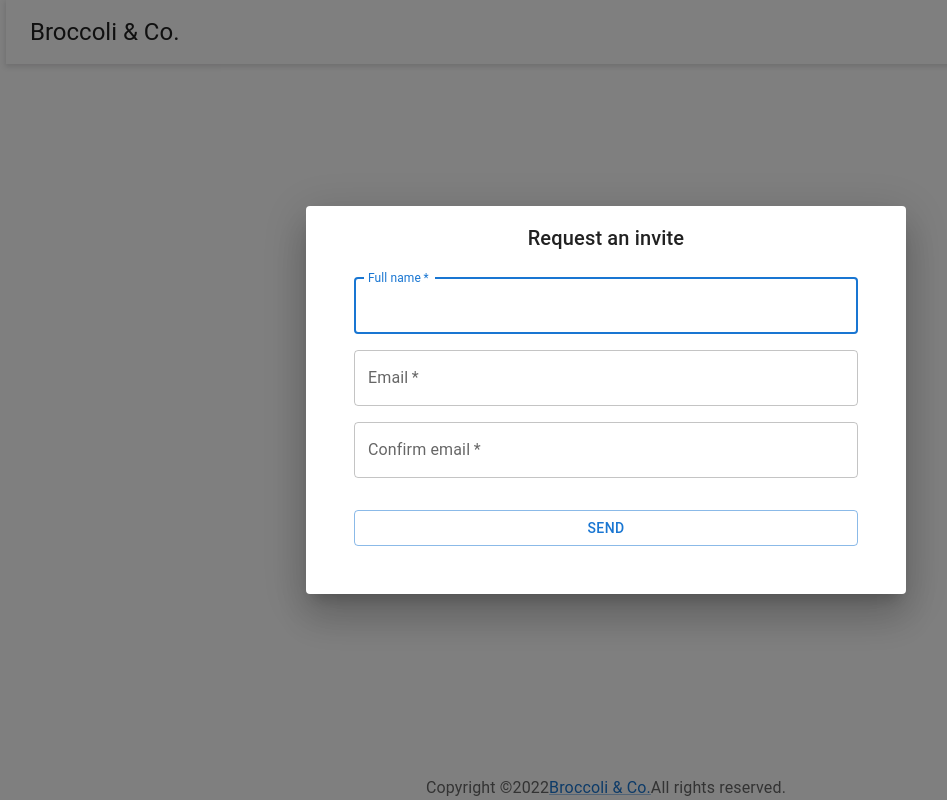
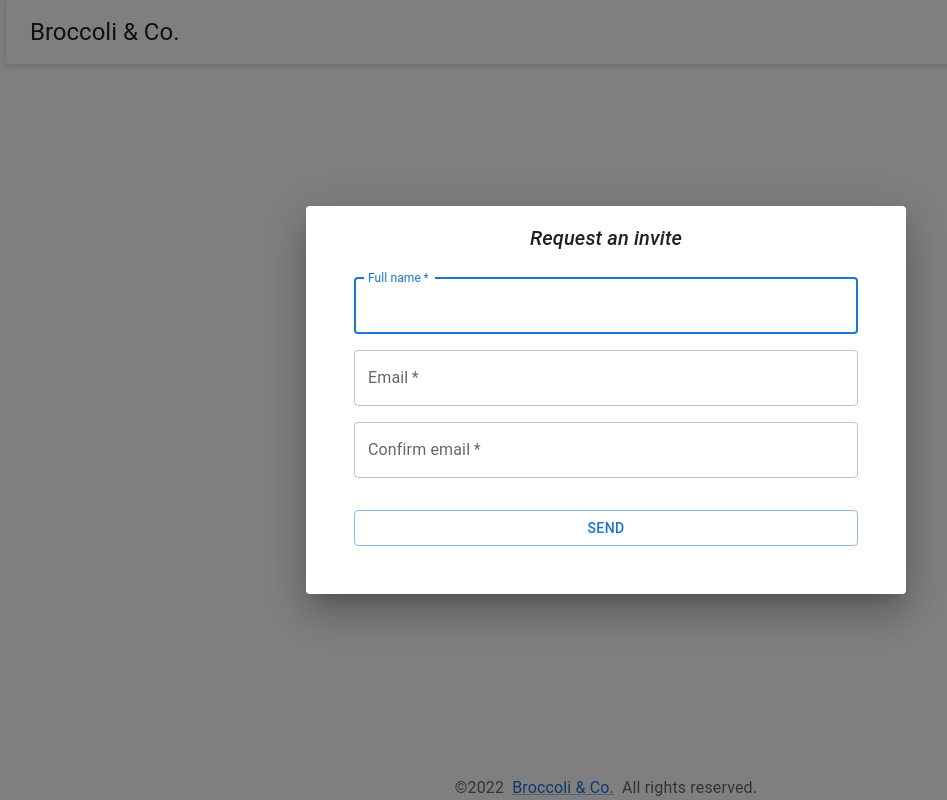
Before and after one commit to liuwei1025/broccoli, a React (Create React App) app: page / in a window 1280 px wide. Both pictures are taken after a click on the button "REQUEST AN INVITE". Shown: the whole page, without its empty margins (34-981 px from the left). Built offline with nearby package versions, Linux system fonts and the light colour scheme.

Commit message:
feat: 增加请求交互

```diff
--- a/package.json
+++ b/package.json
@@ -56,5 +56,6 @@
       "last 1 firefox version",
       "last 1 safari version"
     ]
-  }
+  },
+  "proxy": "https://l94wc2001h.execute-api.ap-southeast-2.amazonaws.com/"
 }
--- a/src/App.tsx
+++ b/src/App.tsx
@@ -5,15 +5,16 @@ import {
   CssBaseline,
   Dialog,
   DialogTitle,
+  FormHelperText,
   Grid,
   Link,
   TextField,
   Typography,
 } from '@mui/material'
-import { useBoolean } from 'ahooks'
+import { useBoolean, useRequest } from 'ahooks'
 import { useEffect } from 'react'
 import { Controller, useForm } from 'react-hook-form'
-import './theme/index.ts'
+import service from './service'
 import { emailRegex } from './util'
 
 function Header() {
@@ -33,44 +34,17 @@ function Header() {
     </Container>
   )
 }
+// FIXME 此处year最好是从服务端获取
 const year = new Date().getFullYear()
 function Footer() {
   return (
-    <Typography color="text.secondary" align="center">
-      Copyright ©{year}
-      <Link href="#">Broccoli &amp; Co.</Link>
-      All rights reserved.
+    <Typography color="text.secondary" align="center" whiteSpace="pre">
+      {`©${year}`}
+      <Link href="#" sx={{ m: 1 }}>
+        Broccoli &amp; Co.
+      </Link>
+      {`All rights reserved.`}
     </Typography>
-  )
-}
-
-function App() {
-  return (
-    <Box sx={{ display: 'flex', flexDirection: 'column', height: '100vh' }}>
-      <CssBaseline />
-      <Header />
-      <Container
-        maxWidth="xs"
-        sx={{
-          display: 'flex',
-          justifyContent: 'center',
-          alignItems: 'center',
-          flexDirection: 'column',
-          flex: 1,
-          overflowY: 'auto',
-          lineHeight: 1.2,
-        }}
-      >
-        <h1 style={{ whiteSpace: 'break-spaces', textAlign: 'center' }}>
-          {'A better way\nto enjoy every day.'}
-        </h1>
-        <Box component="sub" sx={{ color: 'text.secondary' }}>
-          Be the first to know when we launch.
-        </Box>
-        <Invitation />
-      </Container>
-      <Footer />
-    </Box>
   )
 }
 
@@ -88,12 +62,34 @@ function Invitation() {
       confirm: '',
     },
   })
+  const {
+    loading,
+    run: onSubmit,
+    data,
+    mutate,
+  } = useRequest(
+    async (data: FormValues) => {
+      try {
+        const { data: res } = await service.post('/prod/fake-auth', {
+          name: data.name,
+          email: data.email,
+        })
+        return res
+      } catch (e: any) {
+        return e.response?.data
+      }
+    },
+    { manual: true }
+  )
+  const showRemoteError = !loading && data?.errorMessage
+  const registered = data === 'Registered'
+  // reset the form and the last response when close the dialog
   useEffect(() => {
-    if (!open) reset()
-  }, [open, reset])
-  const onSubmit = (data: FormValues) => {
-    console.log(data)
+    if (!open) {
+      reset()
+      mutate()
     }
+  }, [open, reset, mutate])
   return (
     <>
       <Dialog
@@ -102,8 +98,27 @@ function Invitation() {
         aria-describedby="Request an invite"
       >
         <DialogTitle sx={{ textAlign: 'center' }}>
-          Request an invite
+          <i>{registered ? 'All done!' : 'Request an invite'}</i>
         </DialogTitle>
+        {registered ? (
+          <Box sx={{ p: 6, pt: 1 }}>
+            <Box
+              sx={{
+                color: 'text.secondary',
+                whiteSpace: 'break-spaces',
+                textAlign: 'center',
+              }}
+            >{`You will be the one of the first to experience\nBroccoli & Co. when we launch.`}</Box>
+            <Button
+              fullWidth
+              variant="outlined"
+              sx={{ mt: 4 }}
+              onClick={setFalse}
+            >
+              OK
+            </Button>
+          </Box>
+        ) : (
           <Box
             component="form"
             onSubmit={handleSubmit(onSubmit)}
@@ -200,12 +215,30 @@ function Invitation() {
                 />
               </Grid>
               <Grid item xs={12} sx={{ mt: 2 }}>
-              <Button type="submit" fullWidth variant="outlined">
-                Send
+                <Button
+                  disabled={loading}
+                  type="submit"
+                  fullWidth
+                  variant="outlined"
+                >
+                  {loading ? 'Sending, please wait...' : 'Send'}
                 </Button>
               </Grid>
+              {showRemoteError && (
+                <FormHelperText
+                  sx={{
+                    color: 'error.main',
+                    width: '100%',
+                    textAlign: 'center',
+                    mt: 1,
+                  }}
+                >
+                  <i>{data.errorMessage}</i>
+                </FormHelperText>
+              )}
             </Grid>
           </Box>
+        )}
       </Dialog>
       <Button
         fullWidth
@@ -219,4 +252,34 @@ function Invitation() {
   )
 }
 
+function App() {
+  return (
+    <Box sx={{ display: 'flex', flexDirection: 'column', height: '100vh' }}>
+      <CssBaseline />
+      <Header />
+      <Container
+        maxWidth="xs"
+        sx={{
+          display: 'flex',
+          justifyContent: 'center',
+          alignItems: 'center',
+          flexDirection: 'column',
+          flex: 1,
+          overflowY: 'auto',
+          lineHeight: 1.2,
+        }}
+      >
+        <h1 style={{ whiteSpace: 'break-spaces', textAlign: 'center' }}>
+          {'A better way\nto enjoy every day.'}
+        </h1>
+        <Box component="sub" sx={{ color: 'text.secondary' }}>
+          Be the first to know when we launch.
+        </Box>
+        <Invitation />
+      </Container>
+      <Footer />
+    </Box>
+  )
+}
+
 export default App
--- /dev/null
+++ b/src/service/index.ts
@@ -0,0 +1,23 @@
+import axios from 'axios'
+
+const service = axios.create({
+  baseURL:
+    process.env.NODE_ENV === 'development'
+      ? '/'
+      : 'https://l94wc2001h.execute-api.ap-southeast-2.amazonaws.com',
+  withCredentials: true,
+  timeout: 6e4,
+})
+
+service.interceptors.response.use(
+  response => {
+    return response
+  },
+  error => {
+    // TODO 上报请求异常
+    console.error(error)
+    throw error
+  }
+)
+
+export default service
```
Lines whose indentation alone changed are shown as unchanged.
